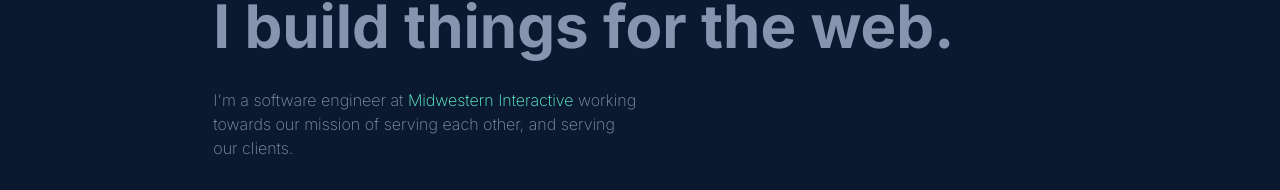
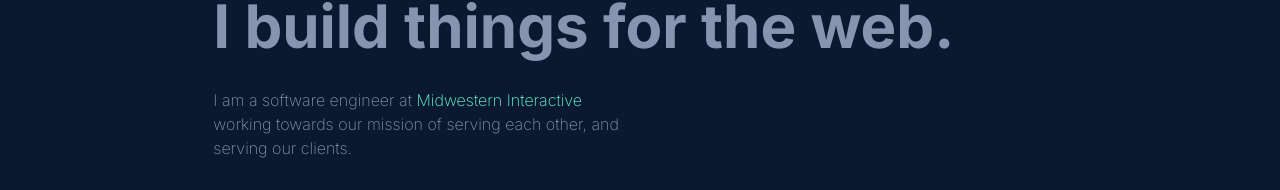
Before and after one commit to rileygrotenhuis/rileygrotenhuis.com, a Next.js app: page / in a window 1280 px wide. Shown: the part 340-530 px from the top of the page. Built offline with nearby package versions, Linux system fonts and the light colour scheme.

Commit message:
fix: spelling mistake

```diff
--- a/src/components/Hero.js
+++ b/src/components/Hero.js
@@ -5,7 +5,7 @@ export default function Hero() {
             <h1 className="text-text-primary text-5xl md:text-6xl font-bold mt-4">Riley Grotenhuis.</h1>
             <h2 className="text-text-secondary text-5xl md:text-6xl font-bold mt-4">I build things for the web.</h2>
             <p className="text-text-secondary font-extralight w-5/6 md:w-2/4 mt-8">
-                I'm a software engineer at
+                I am a software engineer at
                 <a className="text-primary hover:underline" href="https://www.midwesterninteractive.com" target="__blank"> Midwestern Interactive </a>
                 working towards our mission of serving each other,
                 and serving our clients.
```
